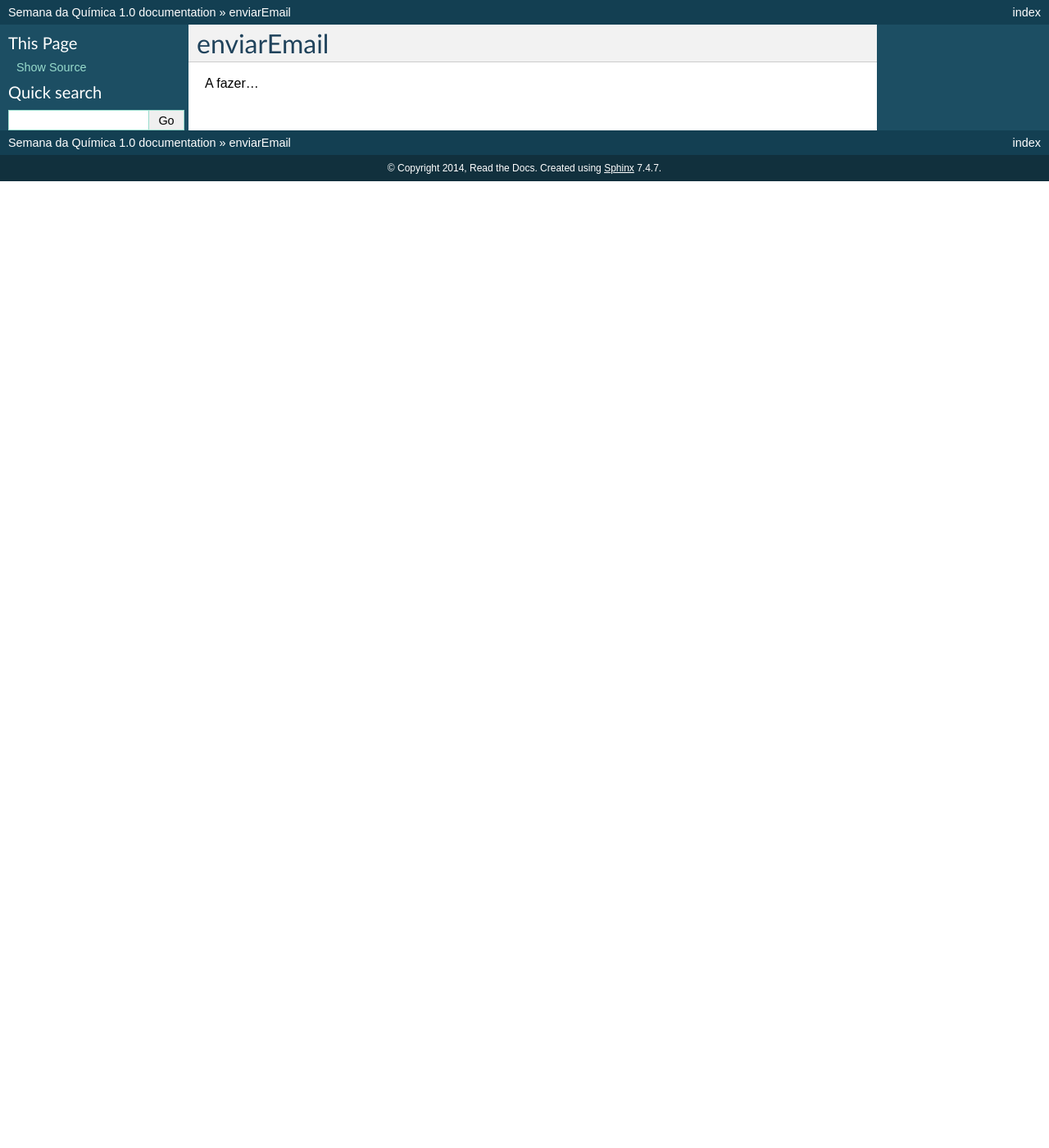
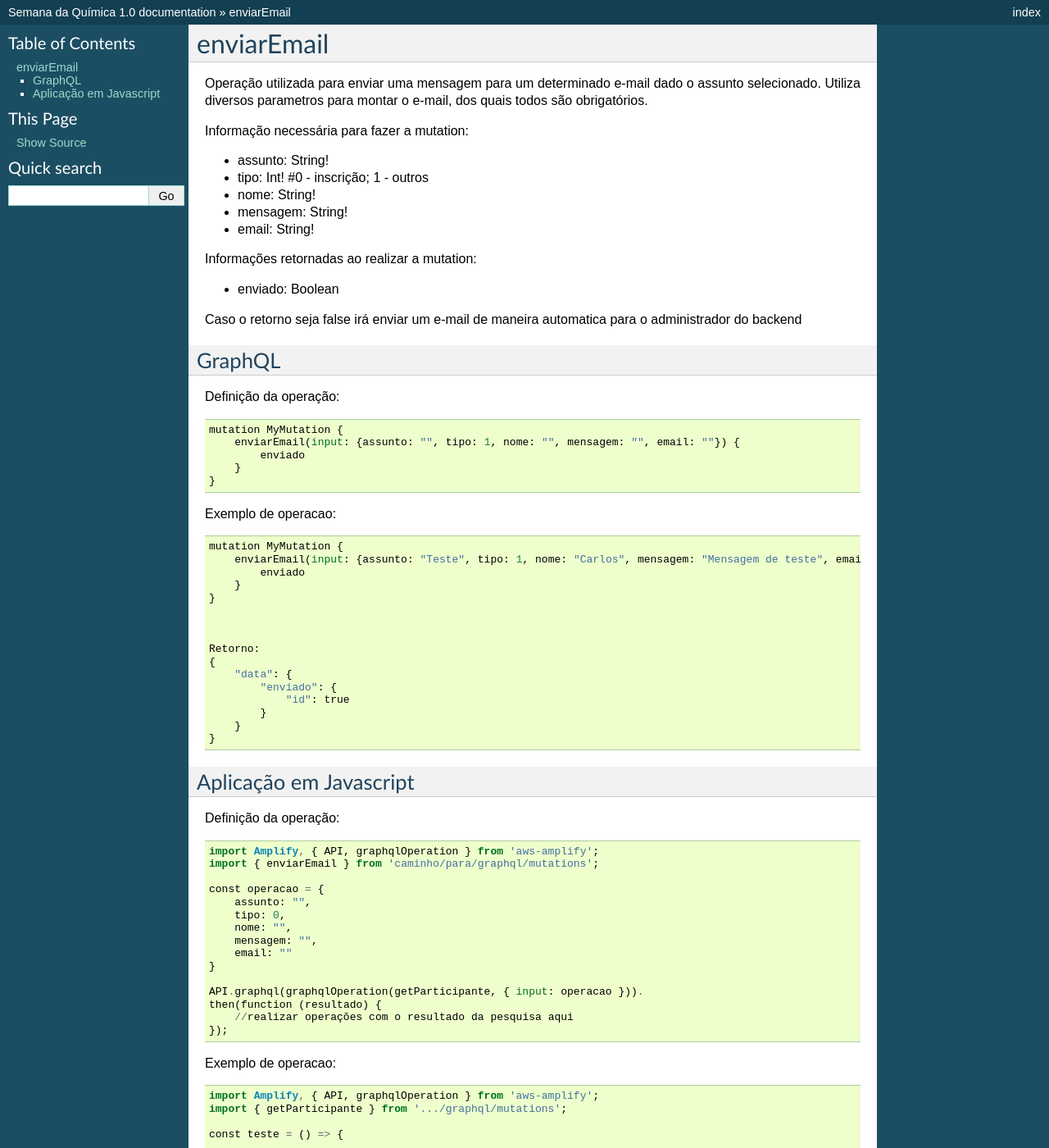
Before and after one commit to Senatauro/SemanaQuimica, a Sphinx documentation site: the page built from docs/operacoes/mutation/enviarEmail.rst, in a window 1280 px wide and 1400 px high. Shown: the whole window at 82% size. Built offline with Sphinx 7.4.7, drawn with Linux system fonts in a browser that asks for light colours; some of the changed text lies outside the part shown.

Commit message:
Adicionando mutation
Adicionando a documentação da mutation enviarEmail

```diff
--- a/docs/operacoes/mutation/enviarEmail.rst
+++ b/docs/operacoes/mutation/enviarEmail.rst
@@ -1,4 +1,109 @@
 enviarEmail
 ===============
 
-A fazer...
+Operação utilizada para enviar uma mensagem para um determinado e-mail dado o assunto selecionado.
+Utiliza diversos parametros para montar o e-mail, dos quais todos são obrigatórios.
+
+Informação necessária para fazer a mutation:
+
+- assunto: String!
+- tipo: Int!        #0 - inscrição; 1 - outros
+- nome: String!
+- mensagem: String!
+- email: String!
+
+Informações retornadas ao realizar a mutation:
+
+- enviado: Boolean
+
+Caso o retorno seja false irá enviar um e-mail de maneira automatica para o administrador do backend
+
+
+***********************
+GraphQL
+***********************
+Definição da operação:
+
+::
+
+    mutation MyMutation {
+        enviarEmail(input: {assunto: "", tipo: 1, nome: "", mensagem: "", email: ""}) {
+            enviado
+        }
+    }
+
+
+Exemplo de operacao:
+
+::
+
+    mutation MyMutation {
+        enviarEmail(input: {assunto: "Teste", tipo: 1, nome: "Carlos", mensagem: "Mensagem de teste", email: "cgsste@hotmail.com"}) {
+            enviado
+        }
+    }
+
+
+
+    Retorno:
+    {
+        "data": {
+            "enviado": {
+                "id": true
+            }
+        }
+    }
+
+
+
+***********************
+Aplicação em Javascript
+***********************
+Definição da operação:
+
+::
+
+    import Amplify, { API, graphqlOperation } from 'aws-amplify';
+    import { enviarEmail } from 'caminho/para/graphql/mutations';
+
+    const operacao = {
+        assunto: "",
+        tipo: 0,
+        nome: "",
+        mensagem: "",
+        email: ""
+    }
+
+    API.graphql(graphqlOperation(getParticipante, { input: operacao })).
+    then(function (resultado) {
+        //realizar operações com o resultado da pesquisa aqui
+    });
+
+Exemplo de operacao:
+
+::
+
+    import Amplify, { API, graphqlOperation } from 'aws-amplify';
+    import { getParticipante } from '.../graphql/mutations';
+
+    const teste = () => {
+
+    const operacao = {
+        assunto: "Assunto de teste",
+        tipo: 0,
+        nome: "Carlos Gabriel",
+        mensagem: "Enviando mensagem de teste",
+        email: "cgsste@hotmail.com"
+    }
+
+    API.graphql(graphqlOperation(getParticipante, { input: operacao })).then(function (resultado) {
+        console.log(resultado) //Olhar console
+        //Realizar operações necessárias aqui
+    });
+
+    return (
+            <div className='teste'>
+            <p>teste</p>
+            </div>
+        );
+    }
```
